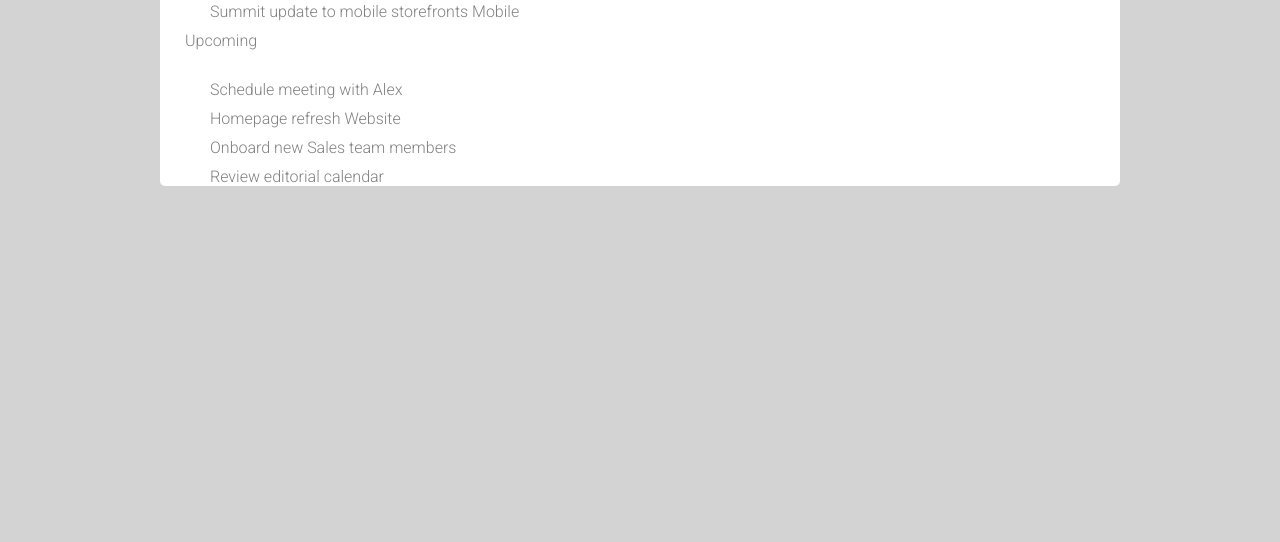
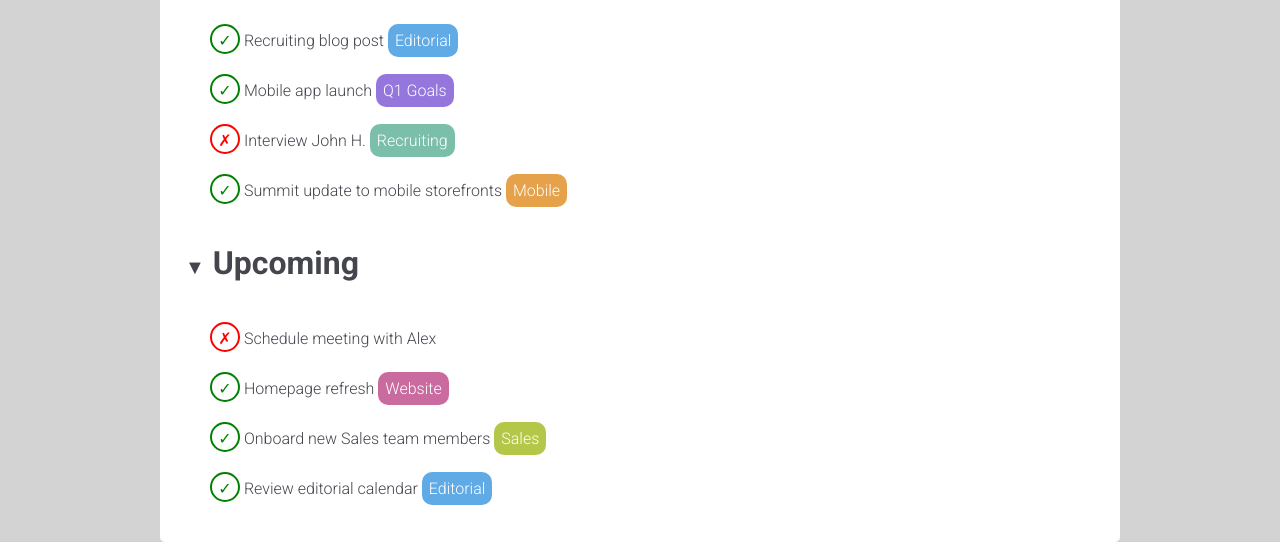
Before and after one commit to PaoloTarcisio/html-css-toboolist, a plain HTML site: page index.html in a window 1280 px wide. Shown: the part 484-1026 px from the top of the page. Before the commit the page ends 800 px from the top, so only its background shows below. Drawn offline with Linux system fonts and the light colour scheme.

Commit message:
esercizio completato

```diff
--- a/css/style.css
+++ b/css/style.css
@@ -21,11 +21,16 @@ body{
 ul{
     padding-top: 20px;
     padding-left: 25px;
+    padding-bottom: 20px;
     list-style: none;
 }
 
 li{
-    padding-top: 10px;
+    padding-top: 20px;
+}
+
+h2{
+    font-size: 2em;
 }
 
 /*
@@ -36,6 +41,7 @@ header{
     background-color: white;
     height: 100px;
     margin-bottom: 100px;
+    padding: 20px 20px;
 }
 
 h1{
@@ -70,5 +76,64 @@ main div{
 }
 
 #add-task{
-    background-color: lightblue;
+    background-color: rgb(96, 170, 229);
+    color: white;
 }
+
+.container-bottom{
+    color: rgb(69, 69, 78);
+}
+
+.freccia-lista{
+    font-size: 20px;
+}
+
+.check{
+    border: 2px solid black;
+    border-radius: 50%;
+    width: 30px;
+    height: 30px;
+    display: inline-block;
+    text-align: center;
+    line-height: 30px;
+}
+
+.done{
+    color: green;
+    border-color: green;
+}
+
+.not-done{
+    color: red;
+    border-color: red;
+}
+
+.topic{
+    color: white;
+    border-radius: 10px;
+    padding: 7px;
+}
+
+.editorial{
+    background-color: rgb(96, 170, 229);
+}
+
+.q1{
+    background-color: rgb(149, 118, 221);
+}
+
+.recruiting{
+    background-color: rgb(123, 190, 170);
+}
+
+.mobile{
+    background-color: rgb(230, 161, 75);
+}
+
+.website{
+    background-color: rgb(202, 107, 159);
+}
+
+.sales{
+    background-color: rgb(181, 199, 73)
+}
--- a/index.html
+++ b/index.html
@@ -26,25 +26,25 @@
             </div>
             <div class="container-bottom">
                 <ul>
-                    <li>New Task
+                    <li><h2><span class="freccia-lista">&#9660;</span> New Task</h2>
                         <ul>
-                            <li>Quarterly Newsletter <span>Editorial</span></li>
+                            <li><span class="check done">&check;</span> Quarterly Newsletter <span class="topic editorial">Editorial</span></li>
                         </ul>
                     </li>
-                    <li>Today
+                    <li><h2><span class="freccia-lista">&#9660;</span> Today</h2>
                         <ul>
-                            <li>Recruiting blog post <span>Editorial</span></li>
-                            <li>Mobile app launch <span>Q1 Goals</span></li>
-                            <li>Interview John H. <span>Recruiting</span></li>
-                            <li>Summit update to mobile storefronts <span>Mobile</span></li>
+                            <li><span class="check done">&check;</span> Recruiting blog post <span class="topic editorial">Editorial</span></li>
+                            <li><span class="check done">&check;</span> Mobile app launch <span class="topic q1">Q1 Goals</span></li>
+                            <li><span class="check not-done">&cross;</span> Interview John H. <span class="topic recruiting">Recruiting</span></li>
+                            <li><span class="check done">&check;</span> Summit update to mobile storefronts <span class="topic mobile">Mobile</span></li>
                         </ul>
                     </li>
-                    <li>Upcoming
+                    <li><h2><span class="freccia-lista">&#9660;</span> Upcoming</h2>
                         <ul>
-                            <li>Schedule meeting with Alex</li>
-                            <li>Homepage refresh <span>Website</span></li>
-                            <li>Onboard new Sales team members</li>
-                            <li>Review editorial calendar</li>
+                            <li><span class="check not-done">&cross;</span> Schedule meeting with Alex</li>
+                            <li><span class="check done">&check;</span> Homepage refresh <span class="topic website">Website</span></li>
+                            <li><span class="check done">&check;</span> Onboard new Sales team members <span class="topic sales">Sales</span></li>
+                            <li><span class="check done">&check;</span> Review editorial calendar <span class="topic editorial">Editorial</span></li>
                         </ul>
                     </li>
                 </ul>
```
